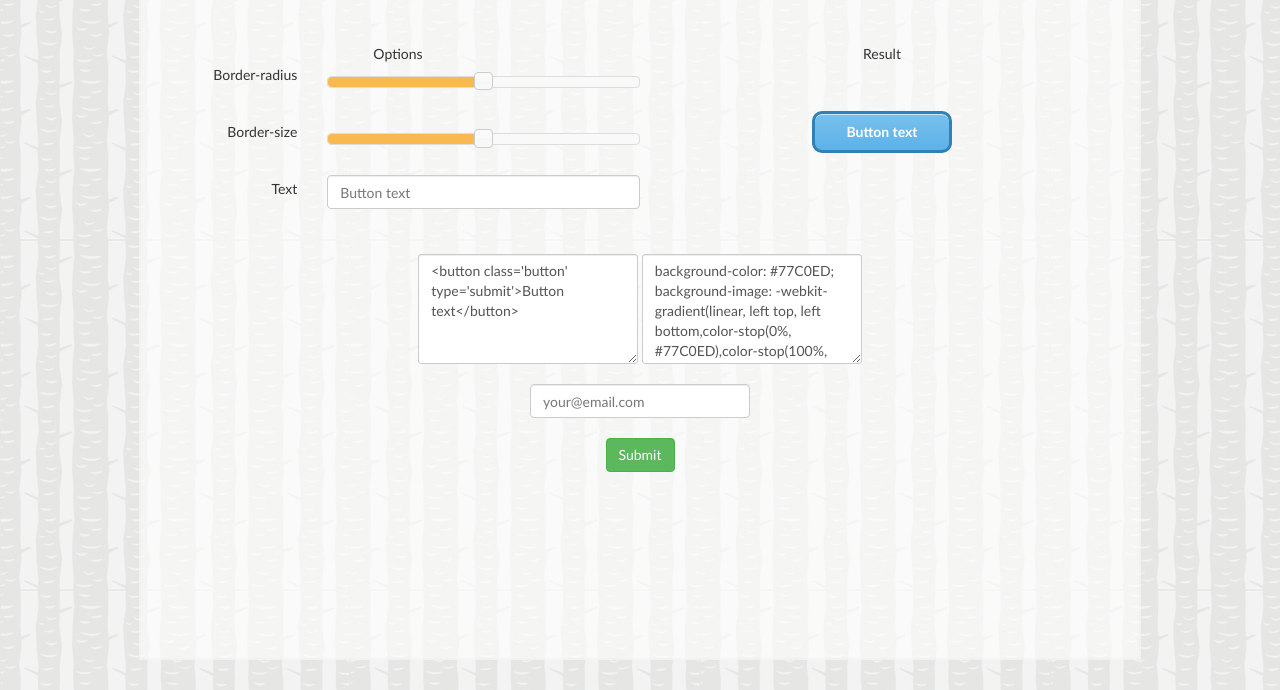
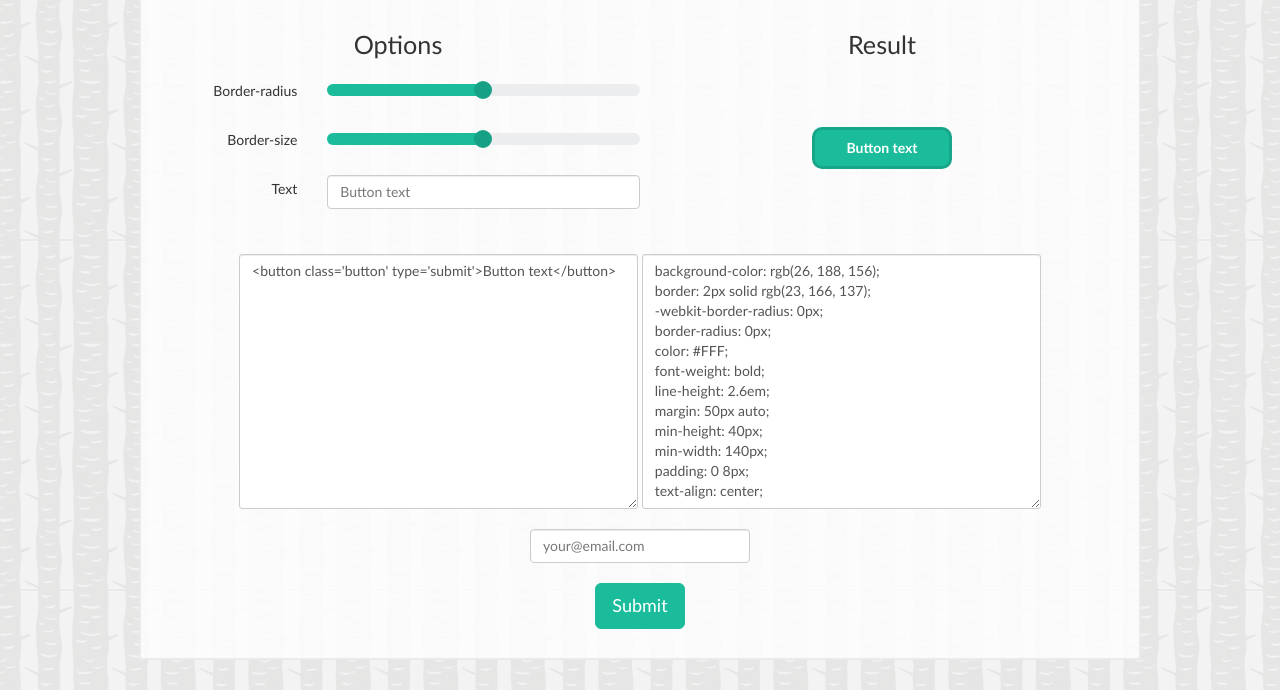
Before and after one commit to YozhEzhi/button_generator, a website: page index.html in a window 1280 px wide. Shown: the part 110-800 px from the top of the page. Drawn offline with Linux system fonts and the light colour scheme; files that its build step writes are made by us from their sources.

Commit message:
Restyled and flated UI

```diff
--- a/index.html
+++ b/index.html
@@ -13,7 +13,6 @@
     <meta name="viewport" content="width=device-width, initial-scale=1">
 
     <link rel="stylesheet" href="apps/bootstrap/dist/css/bootstrap.min.css">
-    <link rel="stylesheet" href="apps/jquery-ui-1.11.0/jquery-ui.min.css">
     <link rel="stylesheet" href="dest/css/main.min.css">
 
     <script src="apps/modernizer/modernizr.js"></script>
@@ -30,8 +29,8 @@
     <div class="row gen__settings">
 
       <!-- Options -->
-      <div class="rows col-md-6 col-sm-6 col-xs-12">
-        <h3 class="text-center">Options</h3>
+      <div class="rows col-md-6 col-sm-6 col-xs-12 text-center">
+        <h2 class="option-title">Options</h2>
         <div class="row">
           <form class="form-horizontal" role="form">
             <div class="form-group">
@@ -60,7 +59,7 @@
 
       <!-- Button -->
       <div class="rows col-md-6 col-sm-6 col-xs-12 text-center">
-        <h3>Result</h3>
+        <h2 class="option-title">Result</h2>
         <button id="create" class="create" type="button">Button text</button>
       </div>
     </div>
@@ -70,12 +69,12 @@
       <form role="form">
         <div class="form-group">
           <textarea id="html-code" class="form-control" placeholder="HTML code" cols="30" rows="10" readonly></textarea>
-          <textarea id="css-code" class="form-control" placeholder="CSS code" cols="30" rows="10" readonly></textarea>
+          <textarea id="css-code" class="form-control" placeholder="CSS code" cols="50" rows="50" readonly></textarea>
         </div>
 
         <input class="form-control" type="email" placeholder="your@email.com">
 
-        <button type="submit" class="submit-button btn btn-default btn-success">Submit</button>
+        <button type="submit" class="submit-button btn btn-default btn-success btn-lg">Submit</button>
       </form>
     </div>
   </div>
--- a/src/js/main.js
+++ b/src/js/main.js
@@ -94,7 +94,8 @@
 
 		// Изменение кнопки и результатов вывода:
 		updateResult: function() {
-			var btnBorderRadius = this.create.css("border-radius"),
+			var btnBackground   = this.create.css("background-color"),
+				btnBorderRadius = this.create.css("border-radius"),
 				btnBorder       = this.create.css("border"),
 				htmlResult      = $("#create").html(),
 				htmlCode        = $("#html-code"),
@@ -105,21 +106,10 @@
 			);
 
 			cssCode.text(
-				"background-color: #77C0ED;\n" +
-				"background-image: -webkit-gradient(" +
-									"linear, left top, left bottom," +
-									"color-stop(0%, #77C0ED)," +
-									"color-stop(100%, #5DB2E8)" +
-								  ");\n" +
-				"background-image: -webkit-linear-gradient(top, #77C0ED, #5DB2E8);\n" +
-				"background-image:    -moz-linear-gradient(top, #77C0ED, #5DB2E8);\n" +
-				"background-image:   linear-gradient(to bottom, #77C0ED, #5DB2E8);\n" +
-				"background-repeat: repeat-y;\n" +
+				"background-color: " + btnBackground + ";\n" +
 				"border: " + btnBorder + ";\n" +
 				"-webkit-border-radius: " + btnBorderRadius + ";\n" +
 				"border-radius: " + btnBorderRadius + ";\n" +
-				"-webkit-box-shadow: 0 1px 0 #CCE7F8 inset;\n" +
-				        "box-shadow: 0 1px 0 #CCE7F8 inset;\n" +
 				"color: #FFF;\n" +
 				"font-weight: bold;\n" +
 				"line-height: 2.6em;\n" +
--- a/src/sass/main.scss
+++ b/src/sass/main.scss
@@ -1,4 +1,9 @@
 @import "compass/reset";
+@import "compass/css3";
+
+// VARIABLES:
+$c-bg-slider       : #1ABC9C;
+$c-bg-slider-hover : #48C9B0;
 
 // GLOBAL STYLES:
 html, body {
@@ -19,7 +24,7 @@ body {
 input {
 	&[placeholder]:focus::-webkit-input-placeholder {
 		-webkit-transition: color 0.3s linear;
-	    	    transition: color 0.3s linear;
+				transition: color 0.3s linear;
 		color: transparent;
 	}
 
@@ -36,8 +41,8 @@ fieldset[disabled] .form-control {
 
 // GENERATOR:
 .generator {
-	background: rgba(#FFF, 0.6);
-    border: 2px solid rgba(#E7E7E7, 0.3);
+	background: rgba(#FFF, 0.8);
+    border: 2px solid rgba(#E7E7E7, 0.8);
 	margin: 10px auto;
 	max-width: 1002px;
 	min-height: 650px;
@@ -48,7 +53,7 @@ fieldset[disabled] .form-control {
 }
 
 .h1 {
-	margin: 20px 0 50px;
+	margin: 20px 0 35px;
 	text-transform: uppercase;
 }
 
@@ -57,21 +62,17 @@ fieldset[disabled] .form-control {
 	margin: 0 0 30px;
 }
 
+.option-title {
+	font-size: 1.8em;
+	margin: 0 0 20px;
+}
+
 .create {
-	background-color: #77C0ED;
-	background-image: -webkit-gradient(
-						linear, left top, left bottom,
-						color-stop(0%, #77C0ED),
-						color-stop(100%, #5DB2E8)
-					  );
-	background-image: -webkit-linear-gradient(top, #77C0ED, #5DB2E8);
-	background-image:    -moz-linear-gradient(top, #77C0ED, #5DB2E8);
-	background-image:   linear-gradient(to bottom, #77C0ED, #5DB2E8);
-	background-repeat: repeat-y;
-	border-color: #3181B4;
+	@include transition(all 0.3s ease);
+
+	background-color: $c-bg-slider;
+	border-color: darken($c-bg-slider, 5%);
 	border-style: solid;
-	-webkit-box-shadow: 0 1px 0 #CCE7F8 inset;
-	        box-shadow: 0 1px 0 #CCE7F8 inset;
 	color: #FFF;
 	font-weight: bold;
 	line-height: 2.6em;
@@ -80,6 +81,11 @@ fieldset[disabled] .form-control {
 	min-width: 140px;
 	padding: 0 8px;
 	text-align: center;
+
+	&:hover {
+		background-color: $c-bg-slider-hover;
+		border-color: darken($c-bg-slider-hover, 5%);
+	}
 }
 
 .row {
@@ -100,16 +106,17 @@ fieldset[disabled] .form-control {
 	text-align: center;
 
 	textarea {
-		-webkit-border-radius: 3px;
-		        border-radius: 3px;
-		display: inline-block;
-		height: 110px;
-		vertical-align: top;
-		width: 220px;
 		-webkit-user-select: none;
 		   -moz-user-select: none;
 			-ms-user-select: none;
 				user-select: none;
+
+		-webkit-border-radius: 3px;
+		        border-radius: 3px;
+		display: inline-block;
+		height: 255px;
+		vertical-align: top;
+		width: 40%;
 	}
 
 	input {
@@ -117,13 +124,64 @@ fieldset[disabled] .form-control {
 		margin: 20px auto;
 		width: 220px;
 	}
+
+	.btn-success {
+		@include transition(all 0.3s ease);
+
+		background: $c-bg-slider;
+		border-color: $c-bg-slider;
+
+		&:hover {
+			background: $c-bg-slider-hover;
+			border-color: $c-bg-slider-hover;
+		}
+	}
 }
 
 // SLIDER:
 .ui-slider {
-	margin: 15px 0;
-	width: 100%;
+	background: #EBEDEF;
+	-webkit-border-radius: 10px;
+			border-radius: 10px;
+	height: 12px;
+	margin: 7px 0 15px 0;
+	position: relative;
+
+	.ui-widget-header {
+		-webkit-border-radius: 10px;
+				border-radius: 10px;
+		background: #1ABC9C;
+	}
+
+	.ui-slider-handle {
+		@include transition(background-color 0.3s ease);
+
+		-ms-touch-action: none;
+			touch-action: none;
+		background-color: #16A085;
+		border-radius: 18px;
+		cursor: pointer;
+		height: 18px;
+		margin-left: -10px;
+		position: absolute;
+		top: -3px;
+		width: 18px;
+		z-index: 2;
+
+		&:hover,
+		&:focus {
+			background-color: #48C9B0;
+			outline: none;
+		}
+	}
 }
+
+.ui-slider-range {
+	height: 100%;
+	left: 0;
+	top: 0;
+}
+
 
 // TOOLTIP:
 .tooltip-inner {
```
Also changed, not shown: dest/css/main.css, dest/css/main.min.css.
